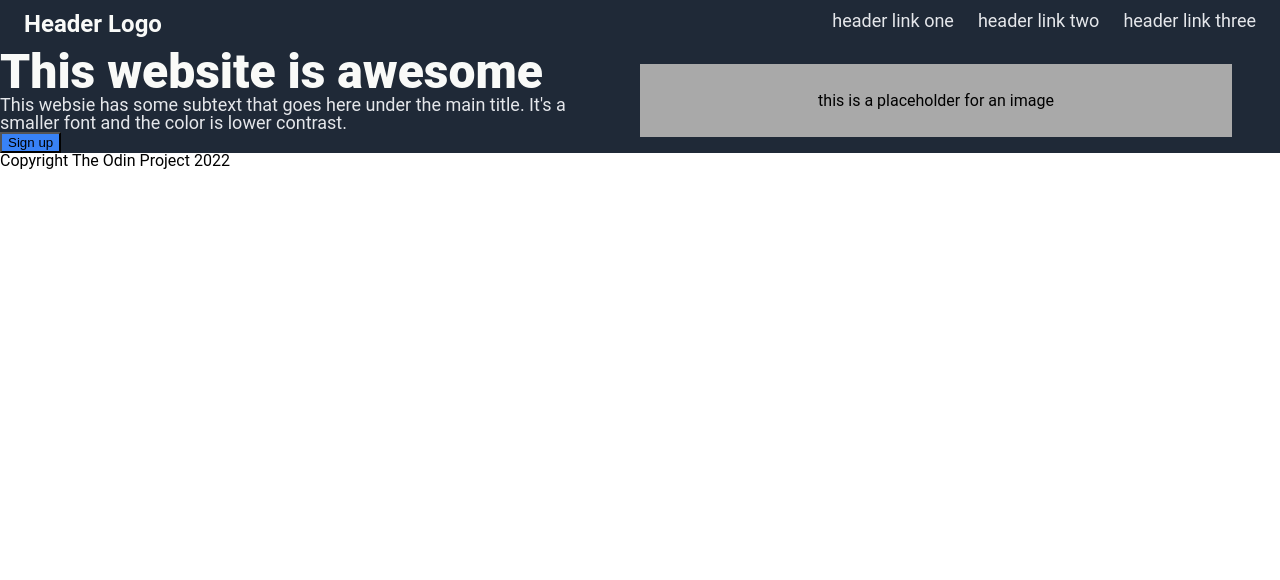
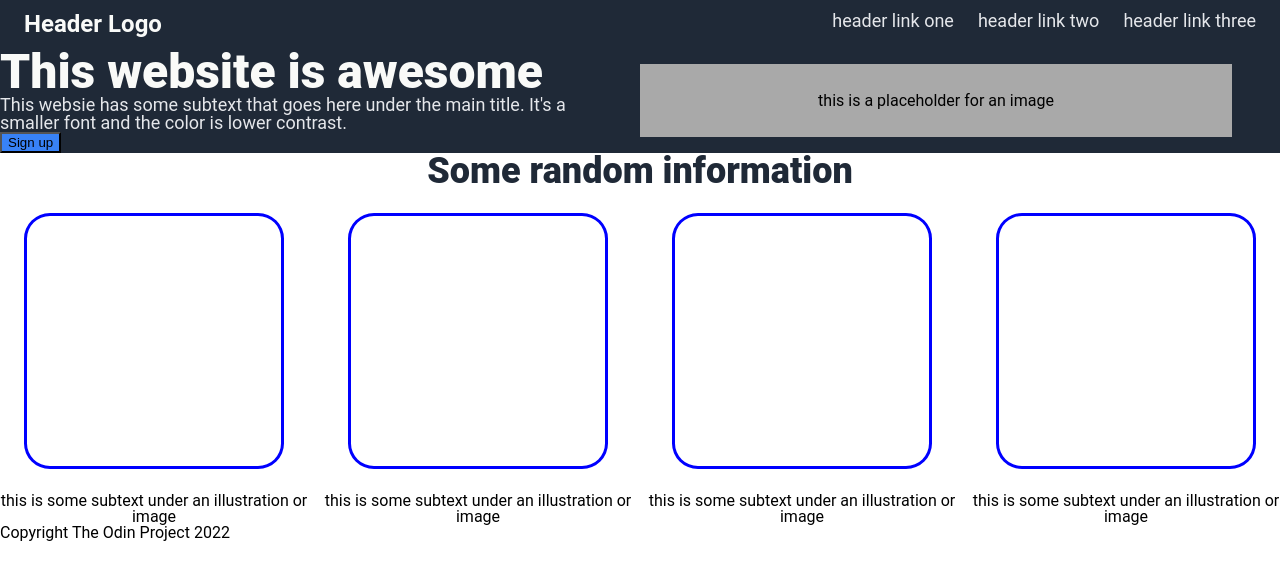
Before and after one commit to rgolds33703/odin_landing_page, a plain HTML site: page index.html in a window 1280 px wide. Drawn offline with Linux system fonts and the light colour scheme.

Commit message:
added info section

```diff
--- a/index.html
+++ b/index.html
@@ -27,7 +27,27 @@
            </div>
            <div class="hero-img-placeholder">this is a placeholder for an image</div>
        </article>
-       <article class="info_card"></article>
+       <article class="info_card">
+           <div class="info-header info-header-text">Some random information</div>
+           <div class="cards">
+               <div class="card">
+                   <div class="card-img"></div>
+                   <div class="card-text">this is some subtext under an illustration or image</div>
+               </div>
+               <div class="card">
+                    <div class="card-img"></div>
+                    <div class="card-text">this is some subtext under an illustration or image</div>
+                </div>
+                <div class="card">
+                    <div class="card-img"></div>
+                    <div class="card-text">this is some subtext under an illustration or image</div>
+                </div>
+                <div class="card">
+                    <div class="card-img"></div>
+                    <div class="card-text">this is some subtext under an illustration or image</div>
+                </div>
+           </div>
+       </article>
        <article class="quote_card"></article>
        <article class="action_card"></article>
    </section>
--- a/style.css
+++ b/style.css
@@ -120,3 +120,23 @@ header {
 .hero-btn button {
     background-color: var(--button-color);
 }
+
+.info_card {
+    display: flex;
+    flex-direction: column;
+    text-align: center;
+}
+
+
+.cards {
+    display: flex;
+    gap: 16px;
+}
+
+.card-img {
+    border: 3px solid blue;
+    border-radius: 10%;
+    min-width: 250px;
+    min-height: 250px;
+    margin: 24px;
+}
```
